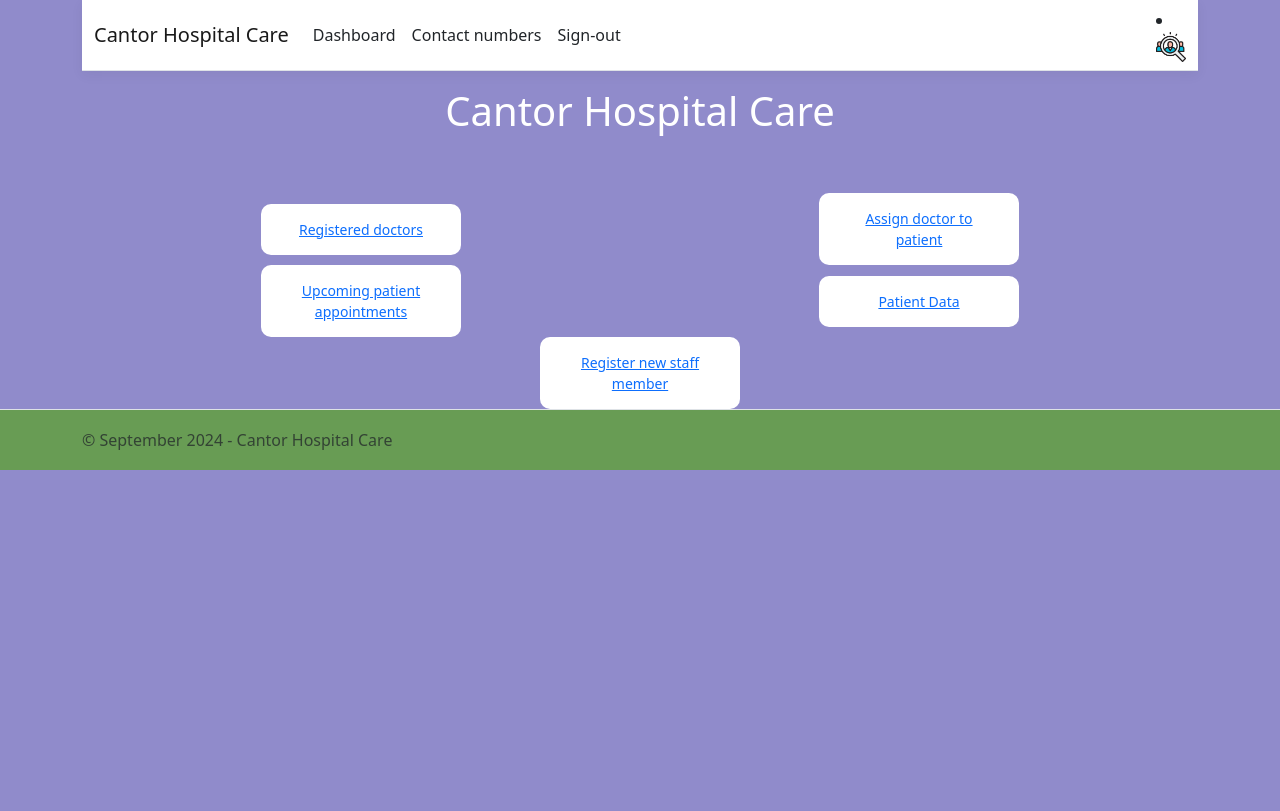
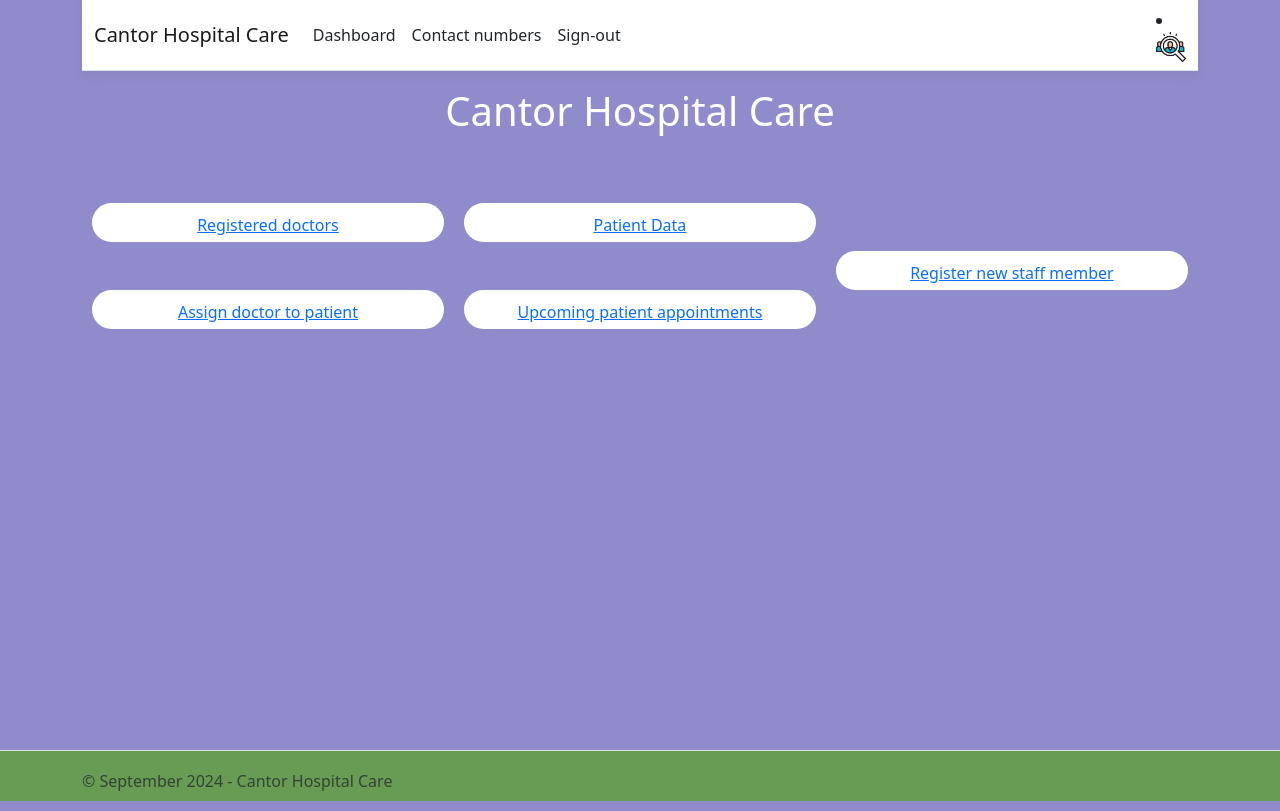
Before and after one commit to Dec-246/HospitalManagementSystem, a PHP site: page /adminDashboard.php in a window 1280 px wide. Before the commit the page ends 470 px from the top, so only its background shows below. Run offline with PHP 8.4, Linux system fonts and the light colour scheme.

Commit message:
Admin Dashboard fairly complete

```diff
--- a/adminDashboard.php
+++ b/adminDashboard.php
@@ -51,33 +51,40 @@
                 }
             </script>
 
-            <div class="rowButtons">
-                <div class="registeredDoctors">
+            <section>
+                <div class="adminDashboard">
+                    <div class="ADcolour">
                         <a href="adminViewStaff.php">Registered doctors</a>
+                    </div><br><Br>
+
+                    <div class="ADcolour">
+                        <a href="adminViewStaff.php">Assign doctor to patient</a>
+                    </div><br><br>
                 </div>
+            </section>
 
-                <div class="assignDocToPatient">
-                    <a href="adminViewStaff.php">Assign doctor to patient</a>
-                </div>
-            </div>
 
-            <div class="rowButtons">
-                <div class="upcomingAppointments">
+            <section>
+                <div class="adminDashboard">
+                    <div class="ADcolour">
+                        <a href="adminViewStaff.php">Patient Data</a>
+                    </div><br><Br>
+
+                    <div class="ADcolour">
                         <a href="adminViewStaff.php">Upcoming patient appointments</a>
                     </div>
 
-                <div class="patientData">
-                    <a href="adminViewStaff.php">Patient Data</a>
+                </div>
+            </section><br><br>
+
+
+            <section>
+                <div class="adminDashboardBelow">
+                    <div class="ADcolour">
+                        <a href="adminCreateStaff.php">Register new staff member</a>
                     </div>
                 </div>
-
-            <div class="rowButtons">
-                <div class="upcomingAppointments">
-                    <a href="adminCreateStaff.php">Register new staff member</a>
-                </div>
-
-
-            </div>
+            </section>
 
 
 
--- a/css/global.css
+++ b/css/global.css
@@ -24,6 +24,7 @@ a.navbar-brand {
     background-color: #689C54;
   }
 
+/* scroll back to top button */
   #myBtn {
     display: none;
     position: fixed;
@@ -84,9 +85,16 @@ a.navbar-brand {
     /* Margin bottom by footer height */
     margin-bottom: 60px;
     position: relative;
+    min-height: 100vh;
+    display: flex;
+    flex-direction: column;
   }
   .footer {
-    position: sticky;
+    position: relative;
+    margin-top: auto;
+    height: 50px;
+    clear: both;
+    padding-bottom: 50px;
     bottom: 0;
     width: 100%;
     white-space: nowrap;
@@ -249,7 +257,7 @@ section{
 }
 
 /* Admin dashboard */
-.rowButtons{
+/* .rowButtons{
   display: flex;
   flex-direction: row;
 }
@@ -294,9 +302,50 @@ section{
   border-radius: 10px;
   padding: 15px 32px;
   width: 200px;
+} */
+
+
+
+/* turns paragraph columns into a column when website in mobile view */
+@media screen and (max-width:620px) {
+  .adminDashboard {
+    width: 100%;
+    text-align: center;
+    margin: auto;
+  }
+
 }
 
+.adminDashboard{
+  padding-top: 50px;
+  float: left;
+  width: 33.33%;
+  padding: 10px;
+  height: 150px;
+  color: black;
+  padding-bottom: 20px;
+}
 
+.adminDashboardBelow{
+  float: left;
+  width: 33.33%;
+  padding: 10px;
+  height: 150px;
+  color: black;
+
+}
+.ADcolour{
+  background-color: white;
+  border-radius: 20px;
+  padding: 10px 10px 5px 10px;
+}
+
+/* clear floats after columns */
+.adminDashboard::after{
+  content: "";
+  display: table;
+  clear: both;
+}
 
 /* Patient
 -------------------------------------------------- */
--- a/index.php
+++ b/index.php
@@ -126,7 +126,6 @@
                                 AND CONTACT A DOCTOR.</b>
                             </p>
                             </div>
-
                         </div>
                     </section>
                 </a>
@@ -142,7 +141,4 @@
     </div>
 
 </body>
-
-
-
 </html>
--- a/php/includes/footer.php
+++ b/php/includes/footer.php
@@ -1,8 +1,11 @@
-<footer class="border-top footer text-muted">
-    <div class="container">
-        &copy; September 2024 - Cantor Hospital Care
-    </div>
-</footer>
+<body>
+  <footer class="border-top footer text-muted">
+        <div class="container">
+            &copy; September 2024 - Cantor Hospital Care
+        </div>
+    </footer>
+</body>
+
 
 <!-- Optional JavaScript -->
 <!-- jQuery first, then Popper.js, then Bootstrap JS -->
```
Also changed, not shown: adminViewStaffSQL.php (added, +18 -0 lines). Lines whose indentation alone changed are shown as unchanged.
